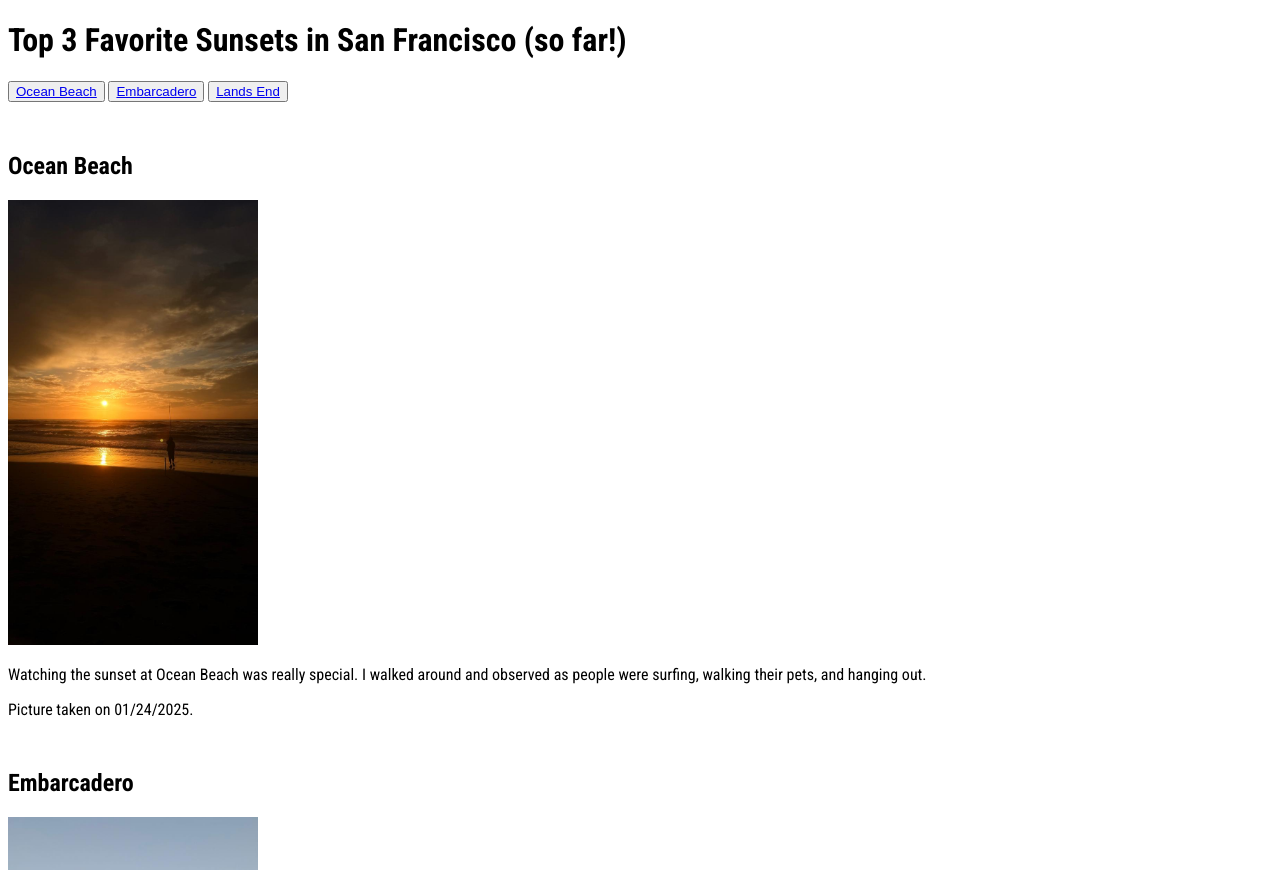
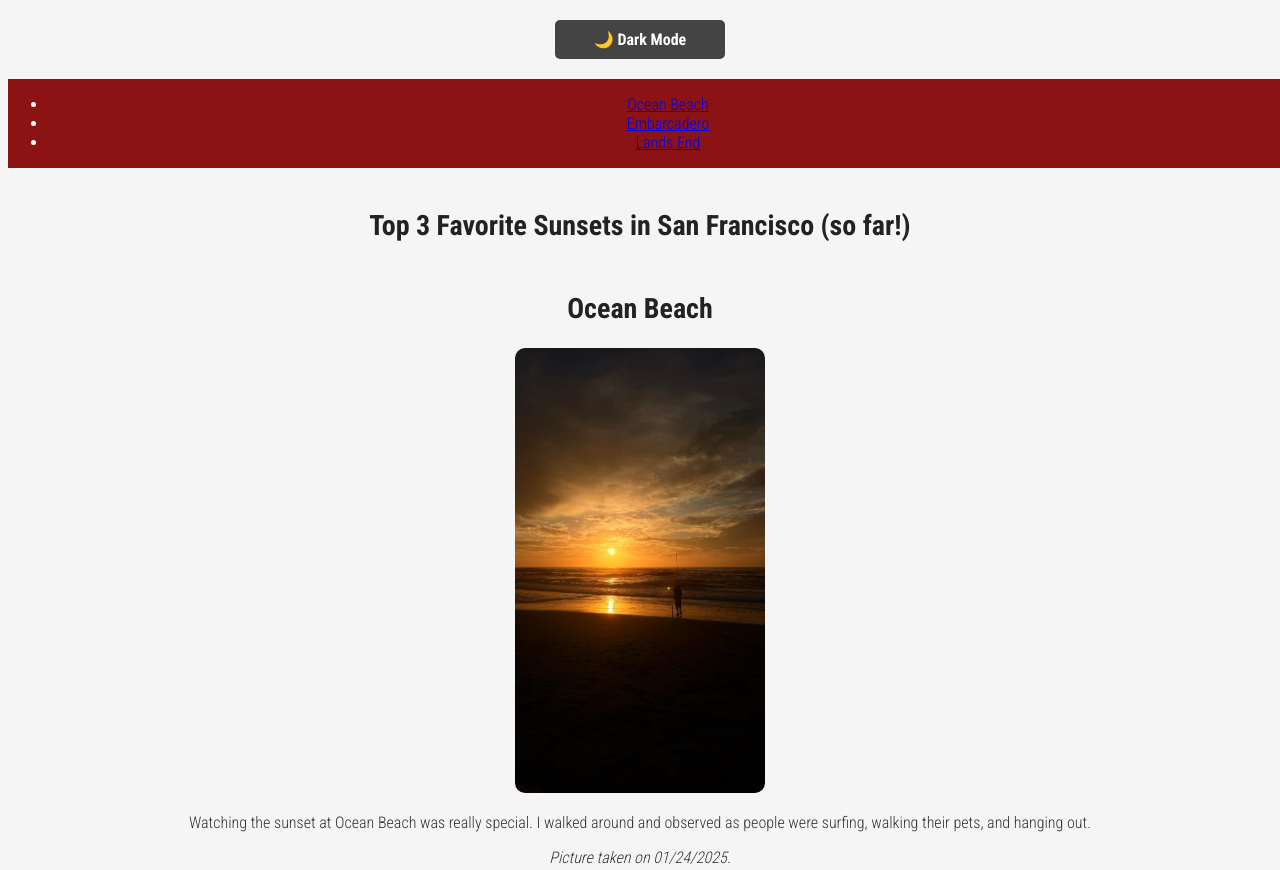
Before and after one commit to beaf21/jour390assignment, a plain HTML site: page index.html in a window 1280 px wide. Shown: the top 870 px of the page. Drawn offline with Linux system fonts and the light colour scheme.

Commit message:
Improved web page

```diff
--- a/index.html
+++ b/index.html
@@ -1,36 +1,49 @@
 <!DOCTYPE html>
 <html lang="en">
-  <head>
+<head>
     <meta charset="utf-8">
-    <title></title>
+    <meta name="viewport" content="width=device-width, initial-scale=1">
+    <title>SF Sunsets</title>
     <link rel="stylesheet" href="style.css">
-    <script src="main.js" defer></script>
     <link rel="preconnect" href="https://fonts.googleapis.com">
-<link rel="preconnect" href="https://fonts.gstatic.com" crossorigin>
-<link href="https://fonts.googleapis.com/css2?family=Roboto+Condensed:ital,wght@0,100..900;1,100..900&display=swap" rel="stylesheet">
-  </head>
-  <body>
+    <link rel="preconnect" href="https://fonts.gstatic.com" crossorigin>
+    <link href="https://fonts.googleapis.com/css2?family=Roboto+Condensed:wght@300;700&display=swap" rel="stylesheet">
+</head>
+<body>
+
+    <input type="checkbox" id="dark-mode-toggle">
+    <label for="dark-mode-toggle" class="toggle-label">🌙 Dark Mode</label>
+
+    <nav>
+        <ul>
+            <li><a href="#Ocean-beach-section">Ocean Beach</a></li>
+            <li><a href="#Embarcadero-section">Embarcadero</a></li>
+            <li><a href="#Lands-end-section">Lands End</a></li>
+        </ul>
+    </nav>
+
     <h1>Top 3 Favorite Sunsets in San Francisco (so far!)</h1>
-    <button>
-      <a href="#Ocean-beach-section">Ocean Beach</a></button>
-    <button>
-      <a href="#Embarcadero-section">Embarcadero</a></button>
-    <button>
-      <a href="#Lands-end-section">Lands End</a></button>
-    <h2 id="Ocean-beach-section">Ocean Beach</h2>
-    <img src="oceanbeachsunset.jpeg">
-    <p>Watching the sunset at Ocean Beach was really special. I walked around and observed as people were surfing, walking their pets, and hanging out. </p>
-    <p>Picture taken on 01/24/2025.</p>
-    <p> </p>
-    <h2 id="Embarcadero-section">Embarcadero</h2>
-    <img src="embarcaderosunset.jpeg">
-    <p>I went to the Pier 1 (Embarcadero) the day after I got to SF. I loved reflecting on my journey as I saw the pinkish-purpleish sky.</p>
-    <p>Picture taken on 01/05/2025.</p>
-    <h2 id="Lands-end-section">Lands End</h2>
-    <img src="landsendsunset.jpeg">
-    <p>My friends and I went on the Lands End trail and finished it watching this beautiful sunset near the Sutra Baths.</p>
-    <p>Picture taken on 01/07/2025.</p>
 
+    <section id="Ocean-beach-section">
+        <h2>Ocean Beach</h2>
+        <img src="oceanbeachsunset.jpeg" class="gallery-img" alt="Ocean Beach Sunset">
+        <p>Watching the sunset at Ocean Beach was really special. I walked around and observed as people were surfing, walking their pets, and hanging out.</p>
+        <p><em>Picture taken on 01/24/2025.</em></p>
+    </section>
 
-  </body>
+    <section id="Embarcadero-section">
+        <h2>Embarcadero</h2>
+        <img src="embarcaderosunset.jpeg" class="gallery-img" alt="Embarcadero Sunset">
+        <p>I went to Pier 1 (Embarcadero) the day after I got to SF. I loved reflecting on my journey as I saw the pinkish-purple sky.</p>
+        <p><em>Picture taken on 01/05/2025.</em></p>
+    </section>
+
+    <section id="Lands-end-section">
+        <h2>Lands End</h2>
+        <img src="landsendsunset.jpeg" class="gallery-img" alt="Lands End Sunset">
+        <p>My friends and I went on the Lands End trail and finished it watching this beautiful sunset near the Sutro Baths.</p>
+        <p><em>Picture taken on 01/07/2025.</em></p>
+    </section>
+
+</body>
 </html>
--- a/style.css
+++ b/style.css
@@ -1,12 +1,85 @@
 body{
     font-family: "Roboto Condensed", serif;
+    background-color: #f5f5f5;
+    color: #333;
+    text-align: center;
 }
 
 img {
     width: 50%;
     max-width: 250px;
+    border-radius: 10px;
+    transition: transform 0.3s ease-in-out;
+}
+
+
+img:hover {
+    transform: scale(1.05);
+}
+
+
+nav {
+    background-color: #8b1313;
+    color: white;
+    position: fixed;
+    width: 100%;
+    z-index: 1000;
+}
+
+h1 {
+    margin-top: 150px;
+    font-size: 28px;
+    font-weight: 700;
+    color: #222;
 }
 
 h2 {
     margin-top: 50px;
+    font-size: 28px;
+    color: #222;
 }
+
+h3 {
+    margin-top: 50px;
+    font-size: 28px;
+    color: #222;
+}
+
+
+#dark-mode-toggle {
+    display: none;
+}
+
+.toggle-label {
+    display: block;
+    margin: 20px auto;
+    width: 150px;
+    text-align: center;
+    padding: 10px;
+    background: #444;
+    color: white;
+    font-weight: bold;
+    border-radius: 5px;
+    cursor: pointer;
+}
+
+body:has(#dark-mode-toggle:checked) {
+    background-color: #121212;
+    color: white;
+}
+
+body:has(#dark-mode-toggle:checked) nav {
+    background-color: #222;
+}
+
+body:has(#dark-mode-toggle:checked) h2 {
+    color: white;
+}
+
+body:has(#dark-mode-toggle:checked) h1 {
+    color: rgb(236, 192, 192);
+}
+
+body:has(#dark-mode-toggle:checked) .toggle-label {
+    background: #777;
+}
```
